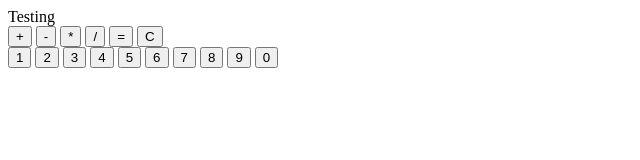
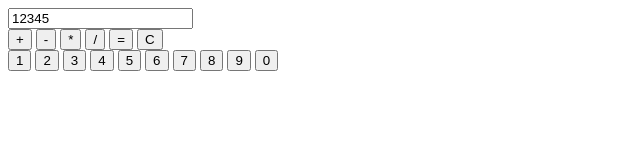
Before and after one commit to nathan-j-lee/calculator-webpage, a plain HTML site: page index.html in a window 1280 px wide. Shown: the whole page, without its empty margins (0-640 px from the left). Drawn offline with Linux system fonts and the light colour scheme.

Commit message:
Add display box to top of page

```diff
--- a/index.html
+++ b/index.html
@@ -8,7 +8,9 @@
 </head>
 
 <body>
-    <div class="container" id="result">Testing</div>
+    <div class="container" id="top-part">
+        <input type="text" value="12345" id="display"/>
+    </div>
     <div class="container" id="operations">
         <button class="calc-button" id="add">+</button>
         <button class="calc-button" id="subtract">-</button>
```
